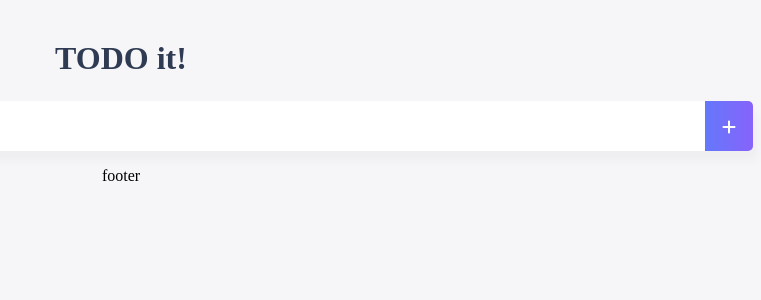
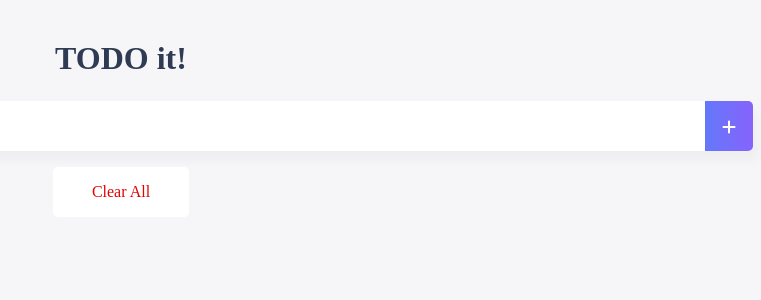
Before and after one commit to ChanJuShin/vue-todo-app, a Vue app: page / in a window 1280 px wide. Shown: the top 300 px of the page, without its empty margins (519-1280 px from the left). Built offline with nearby package versions, Linux system fonts and the light colour scheme.

Commit message:
TodoFooter 기능추가

```diff
--- a/src/components/TodoFooter.vue
+++ b/src/components/TodoFooter.vue
@@ -1,12 +1,17 @@
 <template>
-  <div>
-    footer
+  <div class="clearAllContainer">
+    <span class="clearAllBtn" @click="clearTodo">Clear All</span>
   </div>
 </template>
 
 <script>
 export default {
-  name: "TodoFooer"
+  name: "TodoFooer",
+  methods: {
+    clearTodo: function() {
+      localStorage.clear();
+    }
+  }
 }
 </script>
 
```
